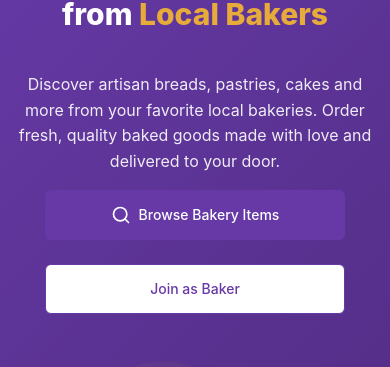
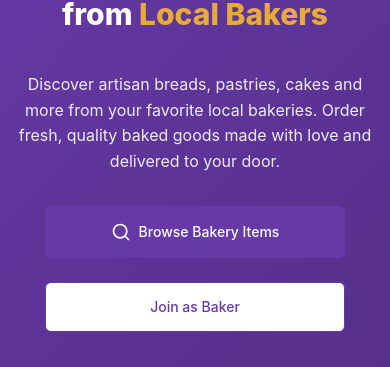
Before and after one commit to BakeryManagementSystem/frontend, a React (Vite) app: page / in a window 390 px wide. Shown: the part 201-568 px from the top of the page. Built offline with nearby package versions, Linux system fonts and the light colour scheme; no server answers.

Commit message:
Update Home.css

```diff
--- a/src/pages/Home/Home.css
+++ b/src/pages/Home/Home.css
@@ -700,6 +700,7 @@
   .hero-description {
     font-size: var(--font-size-sm);
     margin-bottom: var(--spacing-md);
+    padding-bottom: var(--spacing-md);
   }
 
   .hero-actions {
@@ -708,7 +709,7 @@
 
   .hero-actions .btn {
     font-size: var(--font-size-sm);
-    padding: var(--spacing-sm) var(--spacing-md);
+    padding-bottom: var(--spacing-md);
   }
 
   .hero-visual {
```
